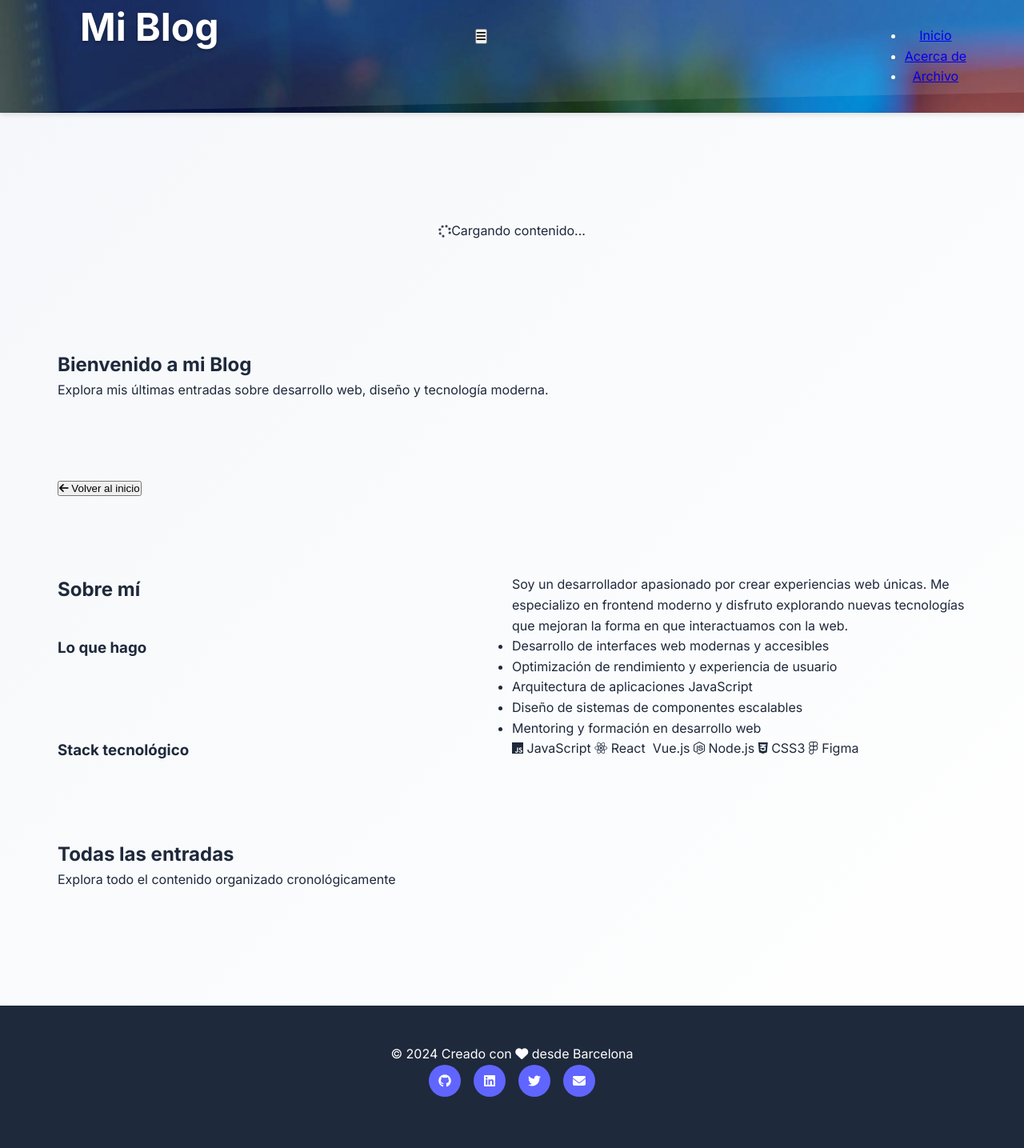
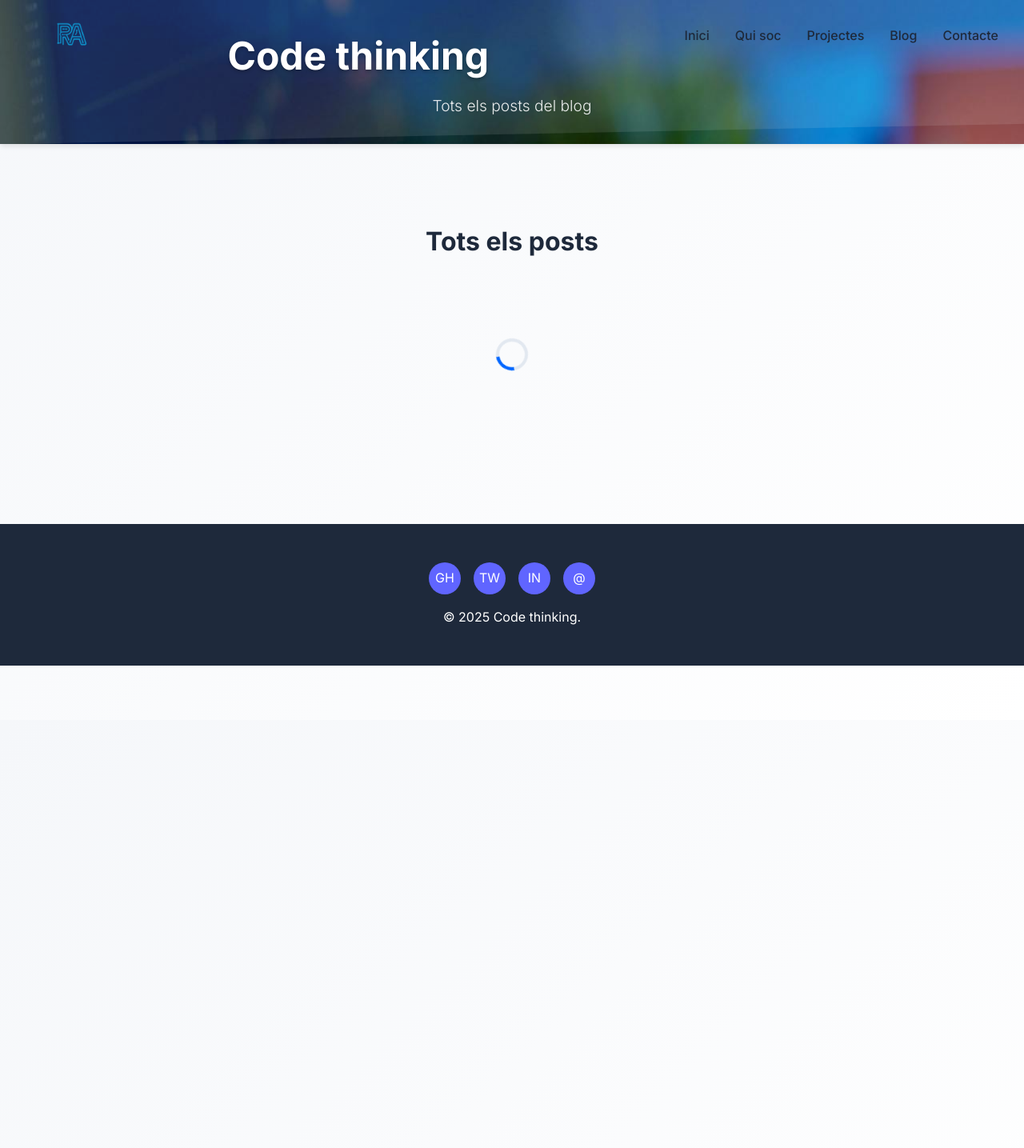
Before and after one commit to raquelalaman/raquelalaman.github.io, a Jekyll site: the page built from blog.html, in a window 1280 px wide. Shown: the whole page at 80% size. Built offline with Jekyll 4.4.1, drawn with Linux system fonts in a browser that asks for light colours; nearby versions of some CDN libraries; after the commit the page ends 900 px from its top, so only the background shows below that.

Commit message:
Update blog.html

```diff
--- a/blog.html
+++ b/blog.html
@@ -1,148 +1,69 @@
+---
+layout: null
+title: Blog
+---
 <!DOCTYPE html>
-<html lang="es">
+<html lang="ca">
 <head>
     <meta charset="UTF-8">
     <meta name="viewport" content="width=device-width, initial-scale=1.0">
-    <title>Code thinking</title>
-    <meta name="description" content="Un espacio minimalista para compartir ideas sobre desarrollo web, diseño y tecnología">
+    <title>Blog - Code thinking</title>
 
     <!-- CSS -->
     <link rel="stylesheet" href="css/style.css">
-
-    <!-- Font Awesome para iconos -->
-    <link rel="stylesheet" href="https://cdn.jsdelivr.net/npm/@fortawesome/fontawesome-free@6.4.0/css/all.min.css">
-
-    <!-- Google Fonts -->
     <link href="https://fonts.googleapis.com/css2?family=Inter:wght@300;400;500;600;700&display=swap" rel="stylesheet">
-
-    <!-- Marked.js para procesar markdown -->
-    <script src="https://cdn.jsdelivr.net/npm/marked@9.1.2/marked.min.js"></script>
-
-    <!-- Highlight.js para sintaxis de código -->
-    <link rel="stylesheet" href="https://cdn.jsdelivr.net/npm/highlight.js@11.8.0/styles/github-dark.min.css">
-    <script src="https://cdn.jsdelivr.net/npm/highlight.js@11.8.0/lib/highlight.min.js"></script>
 </head>
 <body>
-    <!-- Header -->
-    <header class="header">
-        <div class="container">
-            <div class="header-content">
-                <div class="logo">
-                    <h1>Mi <span class="accent">Blog</span></h1>
-                </div>
-                <nav class="nav">
-                    <ul class="nav-list">
-                        <li><a href="#" onclick="showHome()" class="nav-link active" id="home-link">Inicio</a></li>
-                        <li><a href="#" onclick="showAbout()" class="nav-link" id="about-link">Acerca de</a></li>
-                        <li><a href="#" onclick="showArchive()" class="nav-link" id="archive-link">Archivo</a></li>
-                    </ul>
-                </nav>
-                <button class="menu-toggle" onclick="toggleMobileMenu()">
-                    <i class="fas fa-bars"></i>
-                </button>
+    <header>
+        <nav>
+            <div class="nav-content">
+                <ul class="nav-links">
+                    <li><a href="/">Inici</a></li>
+                    <li><a href="/#about">Qui soc</a></li>
+                    <li><a href="/#projects">Projectes</a></li>
+                    <li><a href="/blog.html">Blog</a></li>
+                    <li><a href="/#contact">Contacte</a></li>
+                </ul>
             </div>
+        </nav>
+        <div class="logo">
+            <a href="/"><img src="assets/images/logo.png" alt="Logo"/></a>
+        </div>
+        <div class="header-content">
+            <h1><a href="/">Code thinking</a></h1>
+            <p class="subtitle">Tots els posts del blog</p>
         </div>
     </header>
 
-    <!-- Main Content -->
-    <main class="main">
-        <div class="container">
-            <!-- Loading indicator -->
-            <div id="loading" class="loading">
-                <i class="fas fa-spinner fa-spin"></i>
-                <p>Cargando contenido...</p>
+    <main>
+        <section class="blog-archive">
+            <h2 class="section-title">Tots els posts</h2>
+
+            <div class="blog-posts-archive" id="posts-container">
+                <div class="loading">
+                    <div class="spinner"></div>
+                </div>
             </div>
 
-            <!-- Home Page -->
-            <section id="home-section" class="content-section active">
-                <div class="hero">
-                    <h2>Bienvenido a mi <span class="accent">Blog</span></h2>
-                    <p>Explora mis últimas entradas sobre desarrollo web, diseño y tecnología moderna.</p>
-                </div>
-
-                <div class="posts-grid" id="posts-grid">
-                    <!-- Posts serán cargados dinámicamente aquí -->
-                </div>
-
-                <div class="pagination" id="pagination" style="display: none;">
-                    <button onclick="loadPreviousPage()" id="prev-btn" disabled>
-                        <i class="fas fa-chevron-left"></i> Anterior
-                    </button>
-                    <span id="page-info">Página 1 de 1</span>
-                    <button onclick="loadNextPage()" id="next-btn" disabled>
-                        Siguiente <i class="fas fa-chevron-right"></i>
-                    </button>
-                </div>
-            </section>
-
-            <!-- Post Detail -->
-            <section id="post-section" class="content-section">
-                <article id="post-content" class="post-detail">
-                    <!-- Contenido del post será cargado aquí -->
-                </article>
-                <div class="post-navigation">
-                    <button onclick="showHome()" class="back-btn">
-                        <i class="fas fa-arrow-left"></i> Volver al inicio
-                    </button>
-                </div>
-            </section>
-
-            <!-- About Page -->
-            <section id="about-section" class="content-section">
-                <div class="about-content">
-                    <h2>Sobre mí</h2>
-                    <p>Soy un desarrollador apasionado por crear experiencias web únicas. Me especializo en frontend moderno y disfruto explorando nuevas tecnologías que mejoran la forma en que interactuamos con la web.</p>
-
-                    <h3>Lo que hago</h3>
-                    <ul>
-                        <li>Desarrollo de interfaces web modernas y accesibles</li>
-                        <li>Optimización de rendimiento y experiencia de usuario</li>
-                        <li>Arquitectura de aplicaciones JavaScript</li>
-                        <li>Diseño de sistemas de componentes escalables</li>
-                        <li>Mentoring y formación en desarrollo web</li>
-                    </ul>
-
-                    <h3>Stack tecnológico</h3>
-                    <div class="tech-stack">
-                        <span class="tech-tag"><i class="fab fa-js"></i> JavaScript</span>
-                        <span class="tech-tag"><i class="fab fa-react"></i> React</span>
-                        <span class="tech-tag"><i class="fab fa-vue"></i> Vue.js</span>
-                        <span class="tech-tag"><i class="fab fa-node-js"></i> Node.js</span>
-                        <span class="tech-tag"><i class="fab fa-css3-alt"></i> CSS3</span>
-                        <span class="tech-tag"><i class="fab fa-figma"></i> Figma</span>
-                    </div>
-                </div>
-            </section>
-
-            <!-- Archive Page -->
-            <section id="archive-section" class="content-section">
-                <div class="archive-content">
-                    <h2>Todas las entradas</h2>
-                    <p style="color: var(--text-light); margin-bottom: 2rem;">Explora todo el contenido organizado cronológicamente</p>
-                    <div id="archive-list" class="archive-list">
-                        <!-- Lista de archivo será cargada aquí -->
-                    </div>
-                </div>
-            </section>
-        </div>
+            <!-- Paginació -->
+            <div class="pagination" id="pagination">
+                <!-- Es genera dinàmicament -->
+            </div>
+        </section>
     </main>
 
-    <!-- Footer -->
-    <footer class="footer">
-        <div class="container">
-            <div class="footer-content">
-                <p>&copy; 2024 Creado con <i class="fas fa-heart"></i> desde Barcelona</p>
-                <div class="social-links">
-                    <a href="#" class="social-link" title="GitHub"><i class="fab fa-github"></i></a>
-                    <a href="#" class="social-link" title="LinkedIn"><i class="fab fa-linkedin"></i></a>
-                    <a href="#" class="social-link" title="Twitter"><i class="fab fa-twitter"></i></a>
-                    <a href="#" class="social-link" title="Email"><i class="fas fa-envelope"></i></a>
-                </div>
+    <footer>
+        <div class="footer-content">
+            <div class="social-links">
+                <a href="#" title="GitHub">GH</a>
+                <a href="#" title="Twitter">TW</a>
+                <a href="#" title="LinkedIn">IN</a>
+                <a href="#" title="Email">@</a>
             </div>
+            <p>&copy; 2025 Code thinking.</p>
         </div>
     </footer>
 
-    <!-- JavaScript -->
-    <script src="js/main.js"></script>
+    <script src="js/blog-archive.js"></script>
 </body>
 </html>
```
